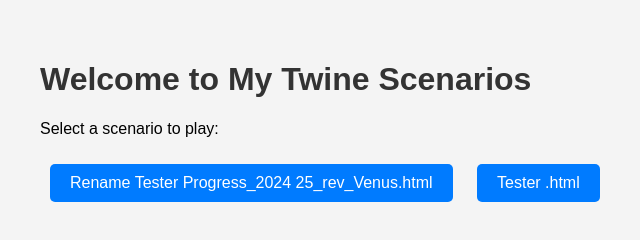
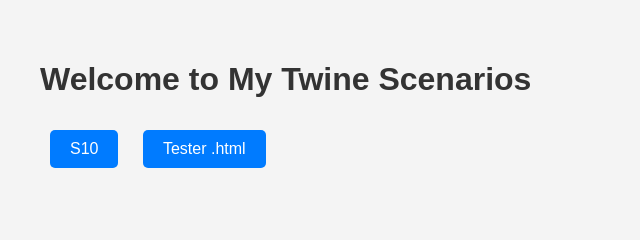
Before and after one commit to Venus-Au/Twine-Production-Demo, a plain HTML site: page index.html in a window 1280 px wide. Shown: the whole page, without its empty margins (0-640 px from the left). Drawn offline with Linux system fonts and the light colour scheme.

Commit message:
Update index.html

```diff
--- a/index.html
+++ b/index.html
@@ -31,8 +31,7 @@
 </head>
 <body>
     <h1>Welcome to My Twine Scenarios</h1>
-    <p>Select a scenario to play:</p>
-    <a class="button" href="S10">Rename Tester Progress_2024 25_rev_Venus.html</a>
+    <a class="button" href="S10">S10</a>
     <a class="button" href="Tester .html">Tester .html</a>
 </body>
 </html>
```
